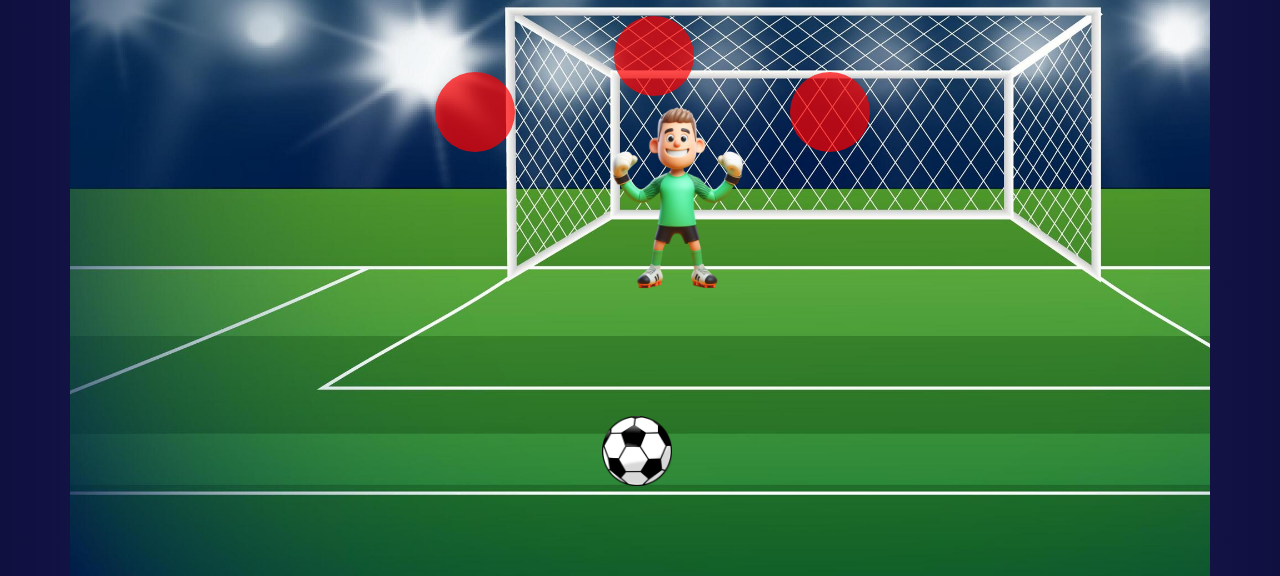
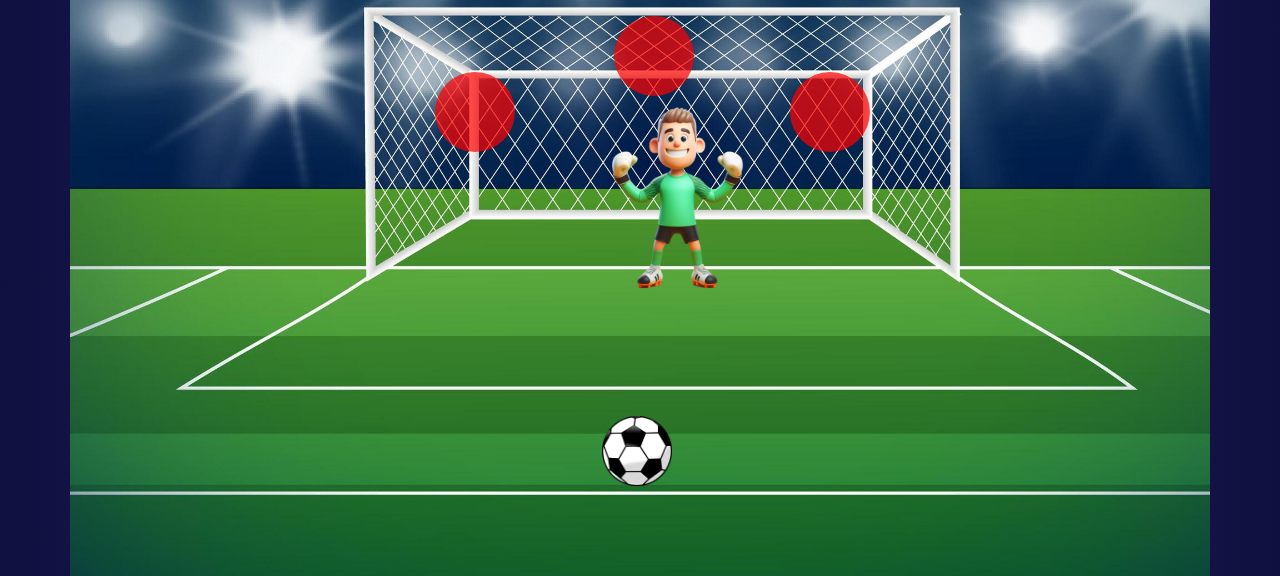
Before and after one commit to ElkinAMG/psyco-games, a website built with webpack: page public/young/futbol.html in a window 1280 px wide. Shown: the part 224-800 px from the top of the page. Built offline with nearby package versions, Linux system fonts and the light colour scheme; a script that the page names is missing; files whose address does not match are found by name.

Commit message:
[FIX]: Football CSS Property

```diff
--- a/public/styles/futbol.css
+++ b/public/styles/futbol.css
@@ -5,10 +5,10 @@ body {
 .container {
     width: 100%;
     height: 100vh;
-    background-image: url("/assets/futbol/2560.jpg");
+    background-image: url("../assets/futbol/2560.jpg");
     /*background-position:bottom;*/
     background-size: cover;
-
+    background-position: center;
 }
 
 .texto-amarillo {
```
